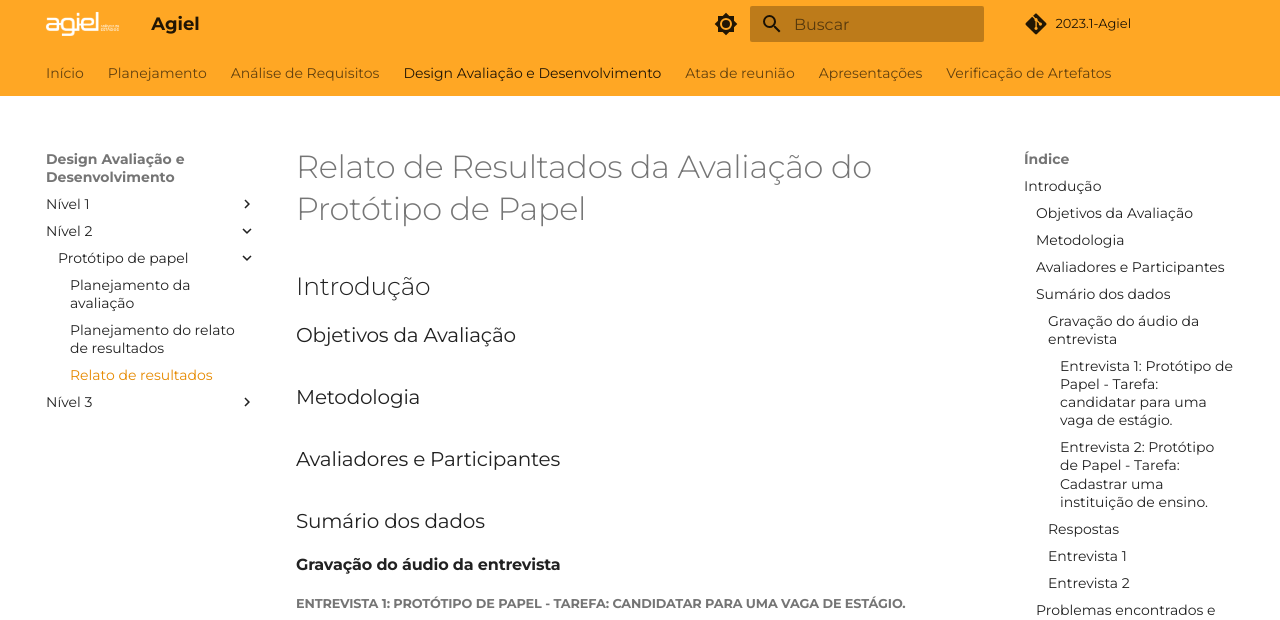
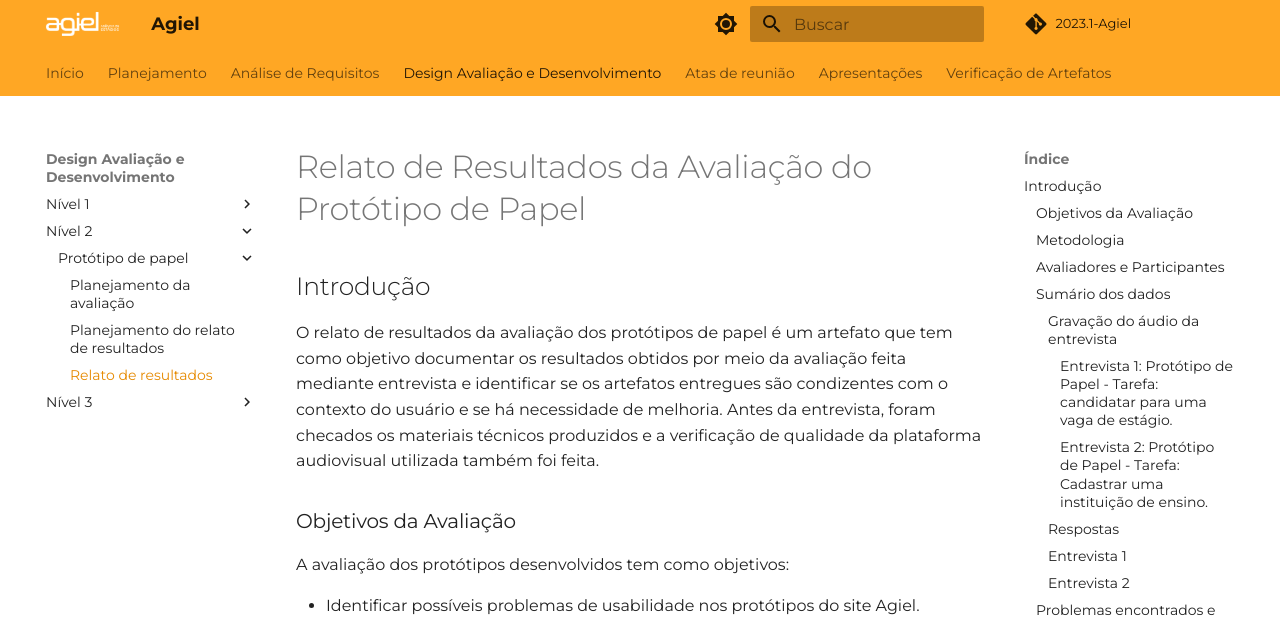
Before and after one commit to Interacao-Humano-Computador/2023.1-Agiel, an MkDocs documentation site: the page built from docs/desenvolvimento/protótipo_de_papel/relatos_prototipo_papel.md, in a window 1280 px wide and 1400 px high. Shown: the top 620 px of the window. Built offline with MkDocs 1.6.1 and Material for MkDocs 9.7.7, drawn with Linux system fonts in a browser that asks for light colours; some web fonts are replaced; comment, search, counter and statistics services are not loaded; some of the changed text lies outside the part shown.

Commit message:
add intro

```diff
--- a/docs/desenvolvimento/protótipo_de_papel/relatos_prototipo_papel.md
+++ b/docs/desenvolvimento/protótipo_de_papel/relatos_prototipo_papel.md
@@ -1,12 +1,19 @@
 # Relato de Resultados da Avaliação do Protótipo de Papel
 
 ## Introdução
+O relato de resultados da avaliação dos protótipos de papel é um artefato que tem como objetivo documentar os resultados obtidos por meio da avaliação feita mediante entrevista e identificar se os artefatos entregues são condizentes com o contexto do usuário e se há necessidade de melhoria. Antes da entrevista, foram checados os materiais técnicos produzidos e a verificação de qualidade da plataforma audiovisual utilizada também foi feita.
 
 ### Objetivos da Avaliação
+A avaliação dos protótipos desenvolvidos tem como objetivos:
+
+ - Identificar possíveis problemas de usabilidade nos protótipos do site Agiel.
+ - Propor melhorias para aprimorar a experiência do usuário.
 
 ### Metodologia
+As avaliações foram realizadas por meio de entrevistas agendadas previamente e realizadas com devido consentimento do entrevistado. As entrevistas foram realizadas de acordo com o planejamento. Nessas os protótipos produzidos foram apresentados e, após isso, uma série de perguntas pré-estabelecidas foram feitas.
 
 ### Avaliadores e Participantes
+Os avaliadores, respectivamente, em ordem de execução de entrevista, foram os estudantes Ana Beatriz e Breno Yuri, e os participantes foram Gustavo Henrique e Lívia Rodrigues.
 
 ### Sumário dos dados
 
@@ -37,7 +44,8 @@ Durante a avaliação não foram encontrados problemas com os protótipos de pap
 
 ## Histórico de Versão
 
-| Versão | Data  | Descrição                          | Autor(es)     |  Revisor(es)  |
-| ------ | ----- | ---------------------------------- | ------------- | ------------- |
-| 1.0  | 11/06/2023 | Criação do documento | Ana Beatriz  |  Pedro Siqueira |
-| 1.1  | 11/06/2023 | Adição das entrevistas e dos relatos | Ana Beatriz  |  Bruno |
+| Versão | Data       | Descrição                                                        | Autor(es)      | Revisor(es)    |
+|--------|------------|------------------------------------------------------------------|----------------|----------------|
+| 1.0    | 11/06/2023 | Criação do documento                                             | Ana Beatriz    | Pedro Siqueira |
+| 1.1    | 11/06/2023 | Adição das entrevistas e dos relatos                             | Ana Beatriz    | Bruno          |
+| 1.2    | 11/06/2023 | Introdução, Objetivos, Metodologia e Avaliadores e Participantes | Bruno Henrique | Ana Beatriz    |
```
